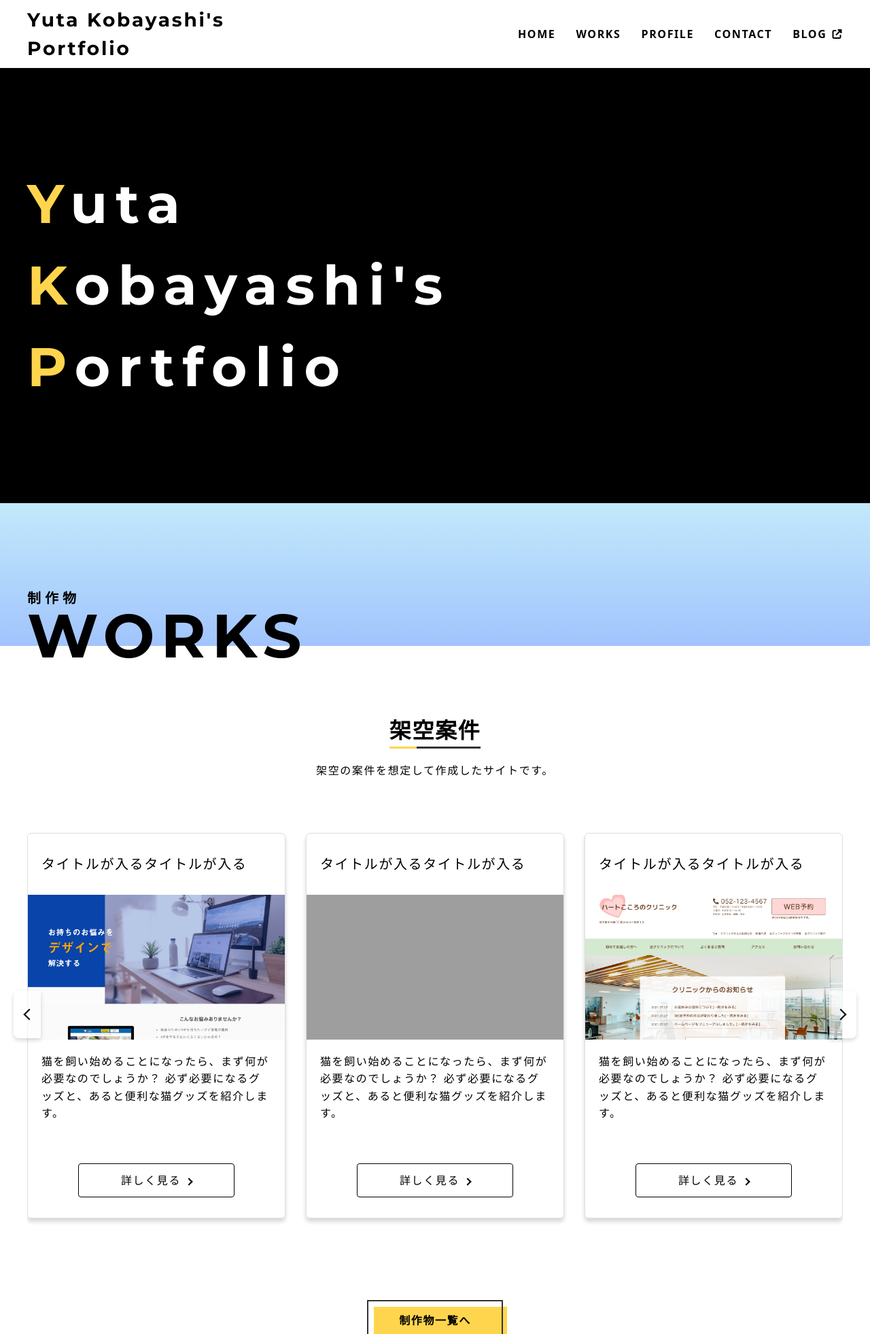
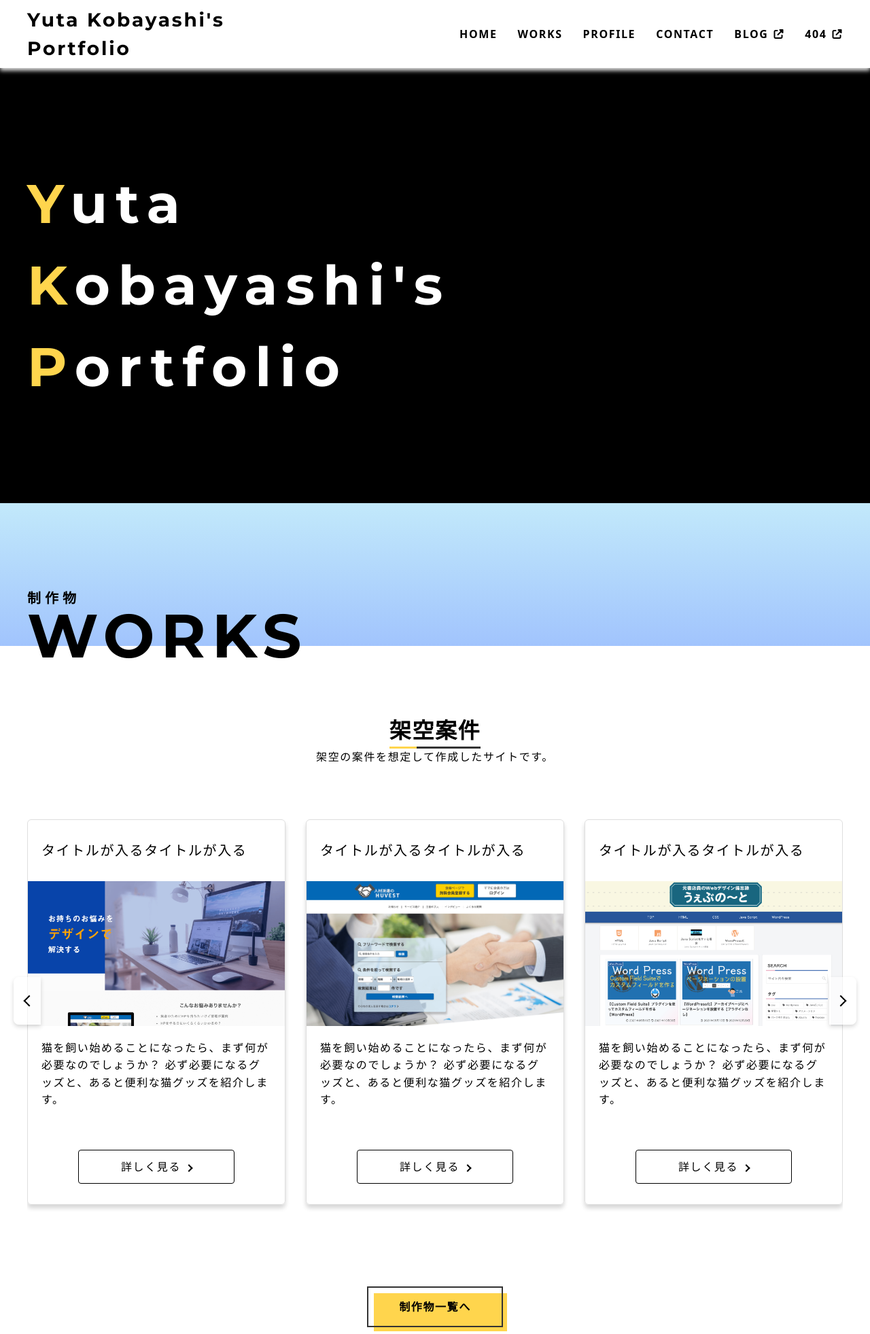
Before and after one commit to kbo580/my-portfolio-2022.7.25, a PHP site: page / in a window 1280 px wide. Shown: the top 1962 px of the page at 68% size. Run offline with PHP 8.4, Linux system fonts and the light colour scheme; some libraries are stand-ins or nearby versions; some web fonts are replaced; grey boxes are pictures that could not be loaded.

Commit message:
contactページの途中まで

```diff
--- a/css/styles.css
+++ b/css/styles.css
@@ -39,6 +39,13 @@ body {
   letter-spacing: 0.1em;
   line-height: 1.5;
   font-size: 0.875rem;
+  display: flex;
+  flex-direction: column;
+  min-height: 100vh;
+}
+
+footer {
+  margin-top: auto;
 }
 
 @media (min-width: 768px) {
@@ -232,67 +269,9 @@ section {
   left: 0;
   width: 100%;
   z-index: 1;
+  box-shadow: 0px 4px 6px #ddd;
 }
-.header__wrapper {
-  height: 100%;
-  display: flex;
-  justify-content: space-between;
-  align-items: center;
-}
-.header__logo {
-  font-size: 1.125rem;
-  font-weight: bold;
-  line-height: 1.5;
-  letter-spacing: 0.1em;
-}
-.header__logo.fontChang {
-  font-size: 0.875rem;
-}
-
-.header-nav {
-  font-size: 1rem;
-  font-weight: bold;
-  text-transform: uppercase;
-}
-.header-nav.active {
-  left: 0;
-}
-
-.header-nav--sp {
-  background-color: rgba(0, 0, 0, 0.8);
-  color: #fff;
-  width: 80%;
-  height: 100vh;
-  position: fixed;
-  top: 0;
-  left: -150%;
-  z-index: 1000;
-  transition: 0.5s;
-  overflow-y: scroll;
-}
-.header-nav--sp__list {
-  position: absolute;
-  top: 50%;
-  left: 50%;
-  transform: translate(-50%, -50%);
-}
-.header-nav--sp__item:not(:first-child) {
-  margin-top: 40px;
-}
-
-.header-nav--pc {
-  display: none;
-}
-
-.burger {
-  width: 30px;
-  height: 30px;
-  cursor: pointer;
-  position: relative;
-  z-index: 1000;
-}
-
-header.fadein {
+.header.fadein {
   background-color: rgb(255, 255, 255);
   box-shadow: 0px 4px 6px #ddd;
   position: fixed;
@@ -322,6 +307,62 @@ header.fadein {
     transform: translateY(0);
   }
 }
+.logo {
+  font-size: 1.125rem;
+  font-weight: bold;
+  line-height: 1.5;
+  letter-spacing: 0.1em;
+}
+.logo.fontChang {
+  font-size: 0.875rem;
+}
+.logo__link {
+  display: inline-block;
+}
+
+.gnav {
+  font-size: 1rem;
+  font-weight: bold;
+  text-transform: uppercase;
+}
+.gnav.active {
+  left: 0;
+}
+
+.gnav--sp {
+  background-color: rgba(0, 0, 0, 0.8);
+  color: #fff;
+  width: 80%;
+  height: 100vh;
+  position: fixed;
+  top: 0;
+  left: -150%;
+  z-index: 1000;
+  transition: 0.5s;
+  overflow-y: scroll;
+}
+.gnav--sp__list {
+  position: absolute;
+  top: 50%;
+  left: 50%;
+  transform: translate(-50%, -50%);
+}
+.gnav--sp__item:not(:first-child) {
+  margin-top: 40px;
+}
+
+.gnav--pc {
+  display: none;
+}
+
+.burger {
+  width: 30px;
+  height: 30px;
+  cursor: pointer;
+  position: relative;
+  z-index: 1000;
+}
+
 .bar {
   width: 100%;
   height: 3px;
@@ -364,19 +405,19 @@ body.active {
   .header {
     height: 100px;
   }
-  .header__logo {
+  .logo {
     font-size: 1.75rem;
   }
   .burger {
     display: none;
   }
-  .header-nav--pc {
+  .gnav--pc {
     display: block;
   }
-  .header-nav--pc__list {
+  .gnav--pc__list {
     display: flex;
   }
-  .header-nav--pc__item:not(:first-child) {
+  .gnav--pc__item:not(:first-child) {
     margin-left: 30px;
   }
 }
@@ -405,35 +446,35 @@ body.active {
   }
 }
 /* -------------------------------------------- */
-/* works */
+/* topページのworks */
 /* -------------------------------------------- */
-.works {
+.works-top {
   text-align: center;
 }
-.works__explain {
+.works-top__explain {
   margin-top: 20px;
 }
-.works__item-wrapper {
+.works-top__item-wrapper {
   margin-top: 40px;
   position: relative;
   display: flex;
   width: 100%;
 }
-.works__item-list {
+.works-top__item-list {
   margin: 20px 0;
   border: 1px solid #dedede;
   border-radius: 6px;
   box-shadow: 0px 5px 6px rgba(0, 0, 0, 0.16);
 }
-.works__item {
+.works-top__item {
   text-align: left;
   padding-bottom: 30px;
 }
-.works__item-title {
+.works-top__item-title {
   font-size: 1.125rem;
   padding: 20px;
 }
-.works__item-content {
+.works-top__item-content {
   padding: 20px 20px 0 20px;
   line-height: 1.6;
 }
@@ -576,15 +617,15 @@ body.active {
 }
 
 @media (min-width: 768px) {
-  .works__item-wrapper {
+  .works-top__item-wrapper {
     width: 100%;
     margin-top: 60px;
     justify-content: space-between;
   }
-  .works__item-list {
+  .works-top__item-list {
     width: 31.66%;
   }
-  .works__item-title {
+  .works-top__item-title {
     font-size: 1.25rem;
     padding: 30px 20px;
   }
@@ -754,11 +795,113 @@ body.active {
 }
 
 /* -------------------------------------------- */
-/* header */
+/* works(アーカイブ) */
 /* -------------------------------------------- */
+.works__item-list {
+  display: flex;
+  flex-wrap: wrap;
+  justify-content: space-between;
+  text-align: center;
+}
+.works__item-list::after {
+  content: "";
+  display: block;
+  width: 31%;
+}
+.works__item {
+  width: 100%;
+  display: flex;
+  flex-direction: column-reverse;
+  text-align: center;
+}
+.works__item:not(:first-child) {
+  margin-top: 40px;
+}
+.works__item-title {
+  margin-top: 20px;
+}
+.works__item--link {
+  border: 1px solid #dfdfdf;
+  box-shadow: 0 3px 6px rgba(0, 0, 0, 0.16);
+}
+.works--thum {
+  aspect-ratio: 4/3;
+}
+.works--thum img {
+  transition: all 0.4s;
+}
+
+@media (min-width: 768px) {
+  .works__item {
+    width: 48%;
+  }
+}
+@media (min-width: 992px) {
+  .works__item {
+    width: 31%;
+  }
+}
 /* -------------------------------------------- */
-/* header */
+/* 404page */
 /* -------------------------------------------- */
+.nf-page__text {
+  font-size: 3rem;
+  font-size: 1.25rem;
+  font-weight: bold;
+}
+.nf-page__to-link {
+  margin-top: 40px;
+}
+.nf-page__link {
+  color: #1B0DAB;
+  transition: all 0.4s;
+  text-decoration: underline;
+}
+.nf-page__link:hover {
+  opacity: 0.7;
+}
+
+@media (min-width: 768px) {
+  .nf-page__text {
+    font-size: 3rem;
+  }
+}
+/* -------------------------------------------- */
+/* contact */
+/* -------------------------------------------- */
+.contact__wrapper {
+  max-width: 600px;
+}
+
+.form-parts {
+  border: 1px solid #000;
+}
+.form-parts__body {
+  width: 100%;
+  font-size: 0.875rem;
+  padding: 1em 20px;
+  display: inline-block;
+  border-radius: 6px;
+  border: 1px solid #707070;
+}
+
+.label-body {
+  color: #fff;
+  border-radius: 6px;
+  font-size: 0.75rem;
+  padding: 0.5em 1em;
+  display: inline-block;
+  margin-right: 10px;
+}
+
+.must {
+  background-color: #F58694;
+}
+
+.free {
+  background-color: #7FBFFF;
+}
+
 /* -------------------------------------------- */
 /* ▼タブレット用デザインとして付け足すデザイン */
 /* -------------------------------------------- */
--- a/css/styles.scss
+++ b/css/styles.scss
@@ -47,7 +47,15 @@ body {
   letter-spacing: 0.1em;
   line-height: 1.5;
   font-size: rem(14);
+  display: flex;
+  flex-direction: column;
+  min-height: 100vh;
 }
+
+footer {
+  margin-top: auto;
+}
+
 
 @media (min-width: 768px){
   body{
@@ -266,6 +308,19 @@ section{
   left: 0;
   width: 100%;
   z-index: 1;
+  box-shadow: 0px 4px 6px #ddd;
+
+  &.fadein{
+    background-color: rgb(255, 255, 255);
+    box-shadow: 0px 4px 6px #ddd;
+    position: fixed;
+    top: 0;
+    left: 0;
+    width: 100%;
+    animation: fadein .4s ease;
+    height: 50px;
+    z-index: 100000;
+  }
 
   &__wrapper{
     height: 100%;
@@ -273,20 +328,33 @@ section{
     justify-content: space-between;
     align-items: center;
   }
+}
 
-  &__logo{
+@keyframes fadein{
+  0%{
+    transform: translateY(-100px);
+  }
+  100%{
+    transform: translateY(0);
+  }
+}
+
+.logo{
   font-size: rem(18);
   font-weight: bold;
   line-height: 1.5;
   letter-spacing: 0.1em;
+
   &.fontChang{
     font-size: rem(14);
+  }
 
-    }
+  &__link{
+    display: inline-block;
   }
 }
 
-.header-nav{
+.gnav{
   font-size: rem(16);
   font-weight: bold;
   text-transform: uppercase;
@@ -322,7 +389,7 @@ section{
   }
 }
 
-.header-nav--pc{
+.gnav--pc{
   display: none;
 }
 
@@ -393,25 +439,24 @@ body.active{
   overflow-y: hidden;
 }
 
-
 @media (min-width: 768px) {
   .header{
     height: 100px;
+  }
 
-    &__logo{
+  .logo{
     font-size: rem(28);
-    }
   }
 
   .burger{
     display: none;
   }
 
-  .header-nav--sp{
+  .gnav--sp{
     // display: none;
   }
 
-  .header-nav--pc{
+  .gnav--pc{
     display: block;
 
     &__list{
@@ -450,12 +494,10 @@ body.active{
   }
 }
 
-
-
 /* -------------------------------------------- */
-/* works */
+/* topページのworks */
 /* -------------------------------------------- */
-.works{
+.works-top{
   text-align: center;
 
   &__explain{
@@ -659,10 +699,8 @@ body.active{
   }
 }
 
-
-
 @media (min-width: 768px){
-  .works{
+  .works-top{
 
     &__item-wrapper{
       width: 100%;
@@ -918,23 +953,171 @@ body.active{
 
 
 /* -------------------------------------------- */
-/* header */
+/* works(アーカイブ) */
 /* -------------------------------------------- */
+.works{
+  // border: 1px solid #000;
+
+  &__wrapper{
+
+  }
+
+  &__item-list{
+    display: flex;
+    flex-wrap: wrap;
+    justify-content: space-between;
+    text-align: center;
+
+    &::after{
+      content: "";
+      display: block;
+      width: 31%;
+    }
+  }
+
+  &__item{
+    width: 100%;
+    display: flex;
+    flex-direction: column-reverse;
+    // border: 1px solid #000;
+    text-align: center;
+
+    &:not(:first-child){
+      margin-top: 40px;
+    }
+  }
+
+  &__item-title{
+    margin-top: 20px;
+  }
+
+  &__item--link{
+    border: 1px solid #dfdfdf;
+    box-shadow: 0 3px 6px rgba(0, 0, 0, 0.16);
+  }
+
+  &--thum{
+    aspect-ratio: 4 / 3;
+    img{
+      transition: all .4s;
+    }
+  }
+}
+
+@media (min-width: 768px){
+  .works{
+    &__item{
+      width: 48%;
+    }
+  }
+}
+
+@media (min-width: 992px){
+  .works{
+
+    &__item{
+      width: 31%;
+    }
+  }
+}
+
+/* -------------------------------------------- */
+/* 404page */
+/* -------------------------------------------- */
+.nf-page{
+
+  &__wrapper{
+
+  }
+
+  &__text{
+    font-size: rem(48);
+    font-size: rem(20);
+    font-weight: bold;
+  }
+
+  &__to-link{
+    margin-top: 40px;
+  }
+
+  &__link{
+    color: #1B0DAB;;
+    transition: all .4s;
+    text-decoration: underline;
+
+    &:hover{
+      opacity: .7;
+    }
+  }
+}
+
+@media (min-width: 768px){
+  .nf-page{
+
+    &__text{
+      font-size: rem(48);
+    }
+  }
+}
+
+/* -------------------------------------------- */
+/* contact */
+/* -------------------------------------------- */
+.contact{
+  &__wrapper{
+    max-width: 600px;
+  }
+}
+.form-parts{
+  border: 1px solid #000;
+
+  &__label{
+
+  }
+
+  &__body{
+    width: 100%;
+    font-size: rem(14);
+    padding: 1em 20px;
+    display: inline-block;
+    border-radius: 6px;
+    // outline: solid 1px red;
+    border: 1px solid #707070;
+
+  }
+}
+
+.label-body{
+  color: #fff;
+  border-radius: 6px;
+  font-size: rem(12);
+  padding: 0.5em 1em;
+  display: inline-block;
+  margin-right: 10px;
+}
+
+.must{
+  background-color: #F58694;
+}
+
+.free{
+  background-color: #7FBFFF;
+}
+
+.label-title{
+
+}
 
 
+@media (min-width: 768px){
 
-/* -------------------------------------------- */
-/* header */
-/* -------------------------------------------- */
-
-
+}
 
 
 /* -------------------------------------------- */
 /* ▼タブレット用デザインとして付け足すデザイン */
 /* -------------------------------------------- */
-@media (min-width: 600px) {
-
+@media (min-width: 768px){
 
 }
 /* ------------------------------------ */
--- a/index.html
+++ b/index.html
@@ -13,13 +13,15 @@
   <link rel="preconnect" href="https://fonts.googleapis.com">
   <link rel="preconnect" href="https://fonts.gstatic.com" crossorigin>
   <link href="https://fonts.googleapis.com/css2?family=DotGothic16&family=Montserrat:wght@700&family=Noto+Sans+JP:wght@400;700&display=swap" rel="stylesheet">
-  <title></title>
+  <title>Yuta Kobayashi's Portfolio</title>
 </head>
 
 <body>
   <header class="header">
     <div class="header__wrapper inner">
-      <a href="#" class="header__logo en-title">Yuta Kobayashi's<br>Portfolio</a>
+      <h1 class="logo en-title">
+        <a href="index.html" class="logo__link">Yuta Kobayashi's<br>Portfolio</a>
+      </h1>
 
       <div class="burger" id="burger">
         <div class="bar"></div>
@@ -28,31 +30,32 @@
       </div>
 
       <!-- sp用ナビメニュー -->
-      <nav class="header-nav header-nav--sp">
-        <ul class="header-nav--sp__list">
-          <li class="header-nav--sp__item"><a href="#" class="header-nav--sp__link">home</a></li>
-          <li class="header-nav--sp__item"><a href="#" class="header-nav--sp__link">works</a></li>
-          <li class="header-nav--sp__item"><a href="#" class="header-nav--sp__link">profile</a></li>
-          <li class="header-nav--sp__item"><a href="#" class="header-nav--sp__link">contact</a></li>
-          <li class="header-nav--sp__item"><a href="#" class="header-nav--sp__link">blog</a></li>
+      <nav class="gnav gnav--sp">
+        <ul class="gnav--sp__list">
+          <li class="gnav--sp__item"><a href="index.html" class="gnav--sp__link">home</a></li>
+          <li class="gnav--sp__item"><a href="works.html" class="gnav--sp__link">works</a></li>
+          <li class="gnav--sp__item"><a href="profile.html" class="gnav--sp__link">profile</a></li>
+          <li class="gnav--sp__item"><a href="contact.html" class="gnav--sp__link">contact</a></li>
+          <li class="gnav--sp__item"><a href="https://kbyt-programming.com/" target="_blank"class="gnav--sp__link">blog<i class="fa-solid fa-up-right-from-square"></i></a></li>
+          <li class="gnav--sp__item"><a href="404.html" class="gnav--sp__link">404<i class="fa-solid fa-up-right-from-square"></i></a></li>
         </ul>
       </nav>
       <!-- /sp用ナビメニュー -->
 
       <!-- pc用ナビメニュー -->
-      <nav class="header-nav header-nav--pc">
-        <ul class="header-nav--pc__list">
-          <li class="header-nav--pc__item"><a href="#" class="header-nav--pc__link">home</a></li>
-          <li class="header-nav--pc__item"><a href="#" class="header-nav--pc__link">works</a></li>
-          <li class="header-nav--pc__item"><a href="#" class="header-nav--pc__link">profile</a></li>
-          <li class="header-nav--pc__item"><a href="#" class="header-nav--pc__link">contact</a></li>
-          <li class="header-nav--pc__item"><a href="#" class="header-nav--pc__link">blog<i class="fa-solid fa-up-right-from-square"></i></a></li>
+      <nav class="gnav gnav--pc">
+        <ul class="gnav--pc__list">
+          <li class="gnav--pc__item"><a href="index.html" class="gnav--pc__link">home</a></li>
+          <li class="gnav--pc__item"><a href="works.html" class="gnav--pc__link">works</a></li>
+          <li class="gnav--pc__item"><a href="profile.html" class="gnav--pc__link">profile</a></li>
+          <li class="gnav--pc__item"><a href="contact.html" class="gnav--pc__link">contact</a></li>
+          <li class="gnav--pc__item"><a href="https://kbyt-programming.com/" target="_blank" class="gnav--pc__link">blog<i class="fa-solid fa-up-right-from-square"></i></a></li>
+          <li class="gnav--pc__item"><a href="404.html" class="gnav--pc__link">404<i class="fa-solid fa-up-right-from-square"></i></a></li>
         </ul>
       </nav>
       <!-- /pc用ナビメニュー -->
     </div>
     <!-- /header__wrapper -->
-    <!-- <div class="q"><img src="images/food_menu.png" alt=""></div> -->
   </header>
 
   <main>
@@ -64,9 +67,9 @@
     </div>
     <!-- /mv -->
 
-    <section class="works">
+    <section class="works-top">
       <div class="inner">
-        <h2 class="sec-heading en-title sec-heading--left sec-heading__bg"><p class="sec-heading--ja">制作物</p>works</h2>
+        <h2 class="heading-common sec-heading en-title sec-heading--left sec-heading__bg"><p class="sec-heading--ja">制作物</p>works</h2>
 
         <h3 class="sec-sub-heading">架空案件</h3>
         <p class="works__explain">架空の案件を想定して作成したサイトです。</p>
@@ -107,53 +110,55 @@
         <div class="swiper-area">
 
           <div class="swiper">
-            <div class="swiper-wrapper works__item-wrapper">
-              <div class="swiper-slide works__item-list">
-                <ul class="works__item">
-                  <li class="works__item-title">タイトルが入るタイトルが入る</li>
-                  <li class="works__item-img thum"><img src="images/k-create-top-image.png" alt="画像"></li>
-                  <li class="works__item-content">猫を飼い始めることになったら、まず何が必要なのでしょうか？ 必ず必要になるグッズと、あると便利な猫グッズを紹介します。</li>
-                  <li class="works__item-btn"><a href="" class="btn btn--more">詳しく見る</a></li>
+            <div class="swiper-wrapper works-top__item-wrapper">
+              <div class="swiper-slide works-top__item-list">
+                <ul class="works-top__item">
+                  <li class="works-top__item-title">タイトルが入るタイトルが入る</li>
+                  <li class="works-top__item-img thum"><img src="images/k-create-top-image.png" alt="画像"></li>
+                  <li class="works-top__item-content">猫を飼い始めることになったら、まず何が必要なのでしょうか？ 必ず必要になるグッズと、あると便利な猫グッズを紹介します。</li>
+                  <li class="works-top__item-btn"><a href="" class="btn btn--more">詳しく見る</a></li>
                 </ul>
-                <!-- /works__item -->
+                <!-- /works-top__item -->
               </div>
               <!-- /swiper-slide -->
 
-              <div class="swiper-slide works__item-list">
-                <ul class="works__item">
-                  <li class="works__item-title">タイトルが入るタイトルが入る</li>
-                  <li class="works__item-img thum"><img src="images/huvest-top.png" alt="画像"></li>
-                  <li class="works__item-content">猫を飼い始めることになったら、まず何が必要なのでしょうか？ 必ず必要になるグッズと、あると便利な猫グッズを紹介します。</li>
-                  <li class="works__item-btn"><a href="" class="btn btn--more">詳しく見る</a></li>
+              <div class="swiper-slide works-top__item-list">
+                <ul class="works-top__item">
+                  <li class="works-top__item-title">タイトルが入るタイトルが入る</li>
+                  <li class="works-top__item-img thum"><img src="images/huvest-top-image.png" alt="画像"></li>
+                  <li class="works-top__item-content">猫を飼い始めることになったら、まず何が必要なのでしょうか？ 必ず必要になるグッズと、あると便利な猫グッズを紹介します。</li>
+                  <li class="works-top__item-btn"><a href="" class="btn btn--more">詳しく見る</a></li>
                 </ul>
-                <!-- /works__item -->
+                <!-- /works-top__item -->
               </div>
               <!-- /swiper-slide -->
 
-              <div class="swiper-slide works__item-list">
-                <ul class="works__item">
-                  <li class="works__item-title">タイトルが入るタイトルが入る</li>
-                  <li class="works__item-img thum"><img src="images/clinic-top.png" alt="画像"></li>
-                  <li class="works__item-content">猫を飼い始めることになったら、まず何が必要なのでしょうか？ 必ず必要になるグッズと、あると便利な猫グッズを紹介します。</li>
-                  <li class="works__item-btn"><a href="" class="btn btn--more">詳しく見る</a></li>
+              <div class="swiper-slide works-top__item-list">
+                <ul class="works-top__item">
+                  <li class="works-top__item-title">タイトルが入るタイトルが入る</li>
+                  <li class="works-top__item-img thum"><img src="images/blog-image.png" alt="画像"></li>
+                  <li class="works-top__item-content">猫を飼い始めることになったら、まず何が必要なのでしょうか？ 必ず必要になるグッズと、あると便利な猫グッズを紹介します。</li>
+                  <li class="works-top__item-btn"><a href="" class="btn btn--more">詳しく見る</a></li>
                 </ul>
-                <!-- /works__item -->
+                <!-- /works-top__item -->
               </div>
               <!-- /swiper-slide -->
 
-              <div class="swiper-slide works__item-list">
-                <ul class="works__item">
-                  <li class="works__item-title">タイトルが入るタイトルが入る</li>
-                  <li class="works__item-img thum"><img src="images/LPサイト-top-screen.png" alt="画像"></li>
-                  <li class="works__item-content">猫を飼い始めることになったら、まず何が必要なのでしょうか？ 必ず必要になるグッズと、あると便利な猫グッズを紹介します。</li>
-                  <li class="works__item-btn"><a href="" class="btn btn--more">詳しく見る</a></li>
+              <div class="swiper-slide works-top__item-list">
+                <ul class="works-top__item">
+                  <li class="works-top__item-title">タイトルが入るタイトルが入る</li>
+                  <li class="works-top__item-img thum"><img src="images/clinic-top.png" alt="画像"></li>
+                  <li class="works-top__item-content">猫を飼い始めることになったら、まず何が必要なのでしょうか？ 必ず必要になるグッズと、あると便利な猫グッズを紹介します。</li>
+                  <li class="works-top__item-btn"><a href="" class="btn btn--more">詳しく見る</a></li>
                 </ul>
-                <!-- /works__item -->
+                <!-- /works-top__item -->
               </div>
               <!-- /swiper-slide -->
 
+
+
             </div>
-            <!-- /swiper-wrapper works__item-wrapper -->
+            <!-- /swiper-wrapper works-top__item-wrapper -->
 
           </div>
           <!-- /swiper -->
@@ -178,7 +183,7 @@
               <ul class="slider practice__image thum">
 
                 <li class="slider-item">
-                  <img src="images/huvest-top.png" alt="模写コーディングその１">
+                  <img src="images/huvest-top-image.png" alt="模写コーディングその１">
                 </li>
 
                 <li class="slider-item">
@@ -240,7 +245,7 @@
 
     <section class="about">
       <div class="inner">
-        <h2 class="sec-heading en-title sec-heading--right sec-heading__bg"><p class="sec-heading--ja">私について</p>about</h2>
+        <h2 class="heading-common sec-heading en-title sec-heading--right sec-heading__bg"><p class="sec-heading--ja">私について</p>about</h2>
 
         <div class="about__wrapper">
           <div class="about-image__wrapper">
@@ -275,10 +280,10 @@
 
     </section>
 
-    <section class="contact">
+    <section class="contact-top">
       <div class="inner">
 
-        <h2 class="sec-heading en-title sec-heading--left sec-heading__bg"><p class="sec-heading--ja">お問い合わせ</p>contact</h2>
+        <h2 class="heading-common sec-heading en-title sec-heading--left sec-heading__bg"><p class="sec-heading--ja">お問い合わせ</p>contact</h2>
 
         <p>お忙しい中ご覧いただきありがとうございます。<br>お仕事の話はもちろん、サイトの感想など何でもお聞かせください。</p>
 
```
Also changed, not shown: other parts of css/styles.css (+42 -6 lines), other parts of css/styles.scss (+42 -36 lines), 1 other file. Lines whose indentation alone changed are shown as unchanged.
